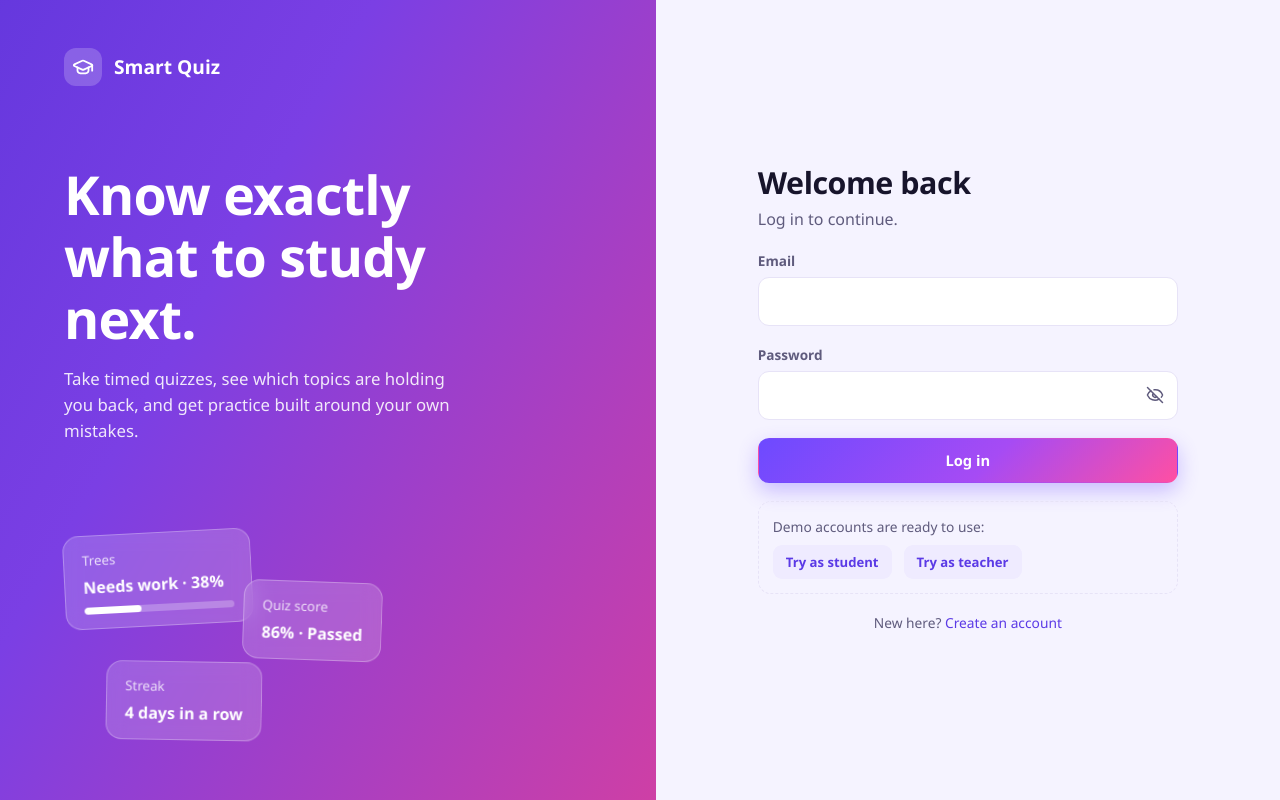
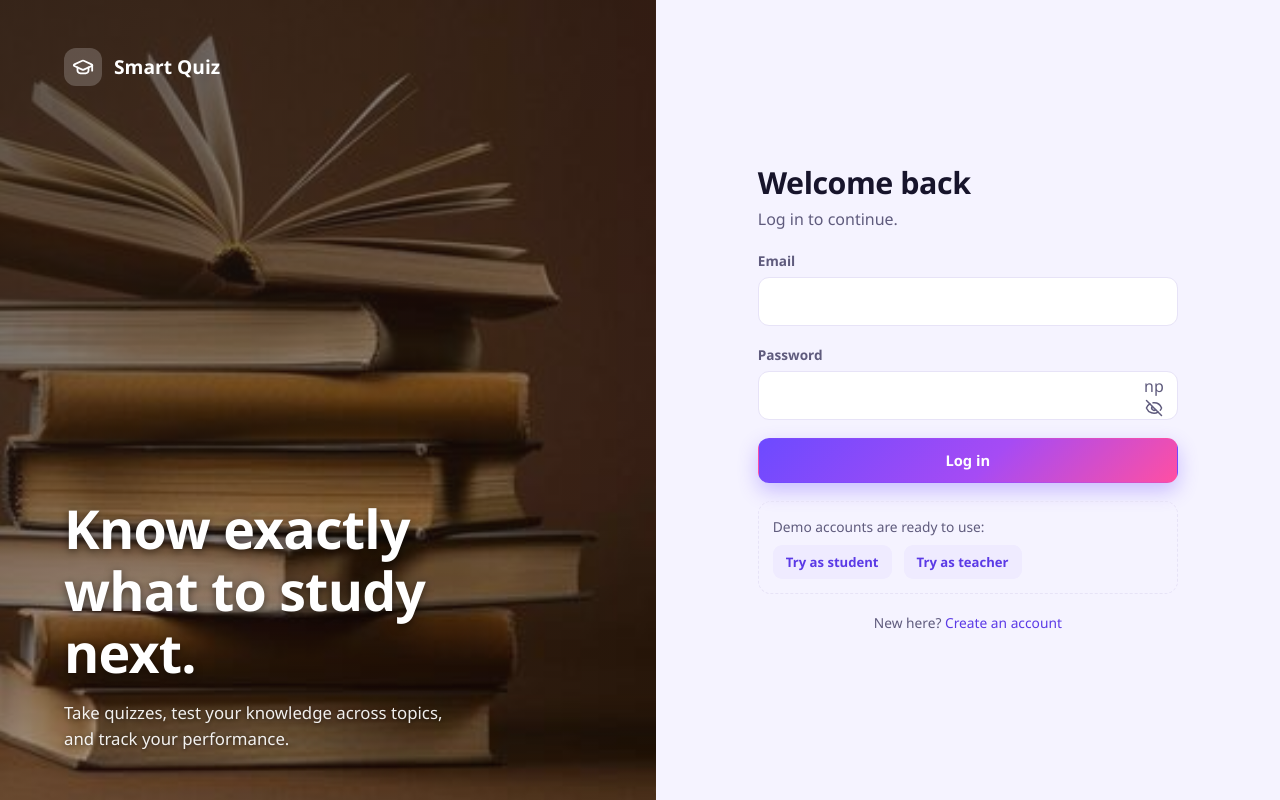
Before and after one commit to malikhussainali467-arch/SMART_QUIZ-MANAGEMENT-SYSTEM-AND-PERFORMANCE-ANALYZER, a React (Vite) app in the folder client/: page /login in a window 1280 px wide. Built offline with nearby package versions, Linux system fonts and the light colour scheme.

Commit message:
Replace auth hero gradient with book image

```diff
--- a/client/src/pages/auth/AuthPage.jsx
+++ b/client/src/pages/auth/AuthPage.jsx
@@ -3,6 +3,7 @@ import { Link, useNavigate } from 'react-router-dom';
 import { GraduationCap, Eye, EyeOff } from 'lucide-react';
 import { useAuth } from '../../context/AuthContext.jsx';
 import { homeFor } from '../../components/RouteGuards.jsx';
+import booksImage from '../../assets/books.jpg';
 
 const DEMOS = [
   { label: 'Try as student', email: 'student@quiz.com', password: 'student123' },
@@ -37,7 +38,16 @@ export default function AuthPage({ mode }) {
 
   return (
     <div className="auth">
-      <section className="auth-hero">
+      <section
+        className="auth-hero"
+        style={{
+          backgroundImage: `linear-gradient(135deg, rgba(35, 22, 14, 0.75) 0%, rgba(35, 22, 14, 0.45) 50%, rgba(35, 22, 14, 0.2) 100%), url(${booksImage})`,
+          backgroundSize: 'cover',
+          backgroundPosition: 'center right',
+          backgroundRepeat: 'no-repeat',
+          backgroundColor: '#3e271a',
+        }}
+      >
         <div className="brand">
           <span className="brand-mark"><GraduationCap size={22} /></span>
           Smart Quiz
@@ -45,23 +55,7 @@ export default function AuthPage({ mode }) {
 
         <div>
           <h1>Know exactly what to study next.</h1>
-          <p>Take timed quizzes, see which topics are holding you back, and get practice built around your own mistakes.</p>
-        </div>
-
-        <div className="hero-cards" aria-hidden="true">
-          <div className="hero-card" style={{ left: 0, top: 10, '--tilt': '-3deg' }}>
-            <small>Trees</small>
-            Needs work · 38%
-            <div className="meter"><i style={{ width: '38%' }} /></div>
-          </div>
-          <div className="hero-card" style={{ left: '34%', top: 70, animationDelay: '-2s', '--tilt': '2deg' }}>
-            <small>Quiz score</small>
-            86% · Passed
-          </div>
-          <div className="hero-card" style={{ left: '8%', top: 150, animationDelay: '-4s', '--tilt': '1deg' }}>
-            <small>Streak</small>
-            4 days in a row
-          </div>
+          <p>Take quizzes, test your knowledge across topics, and track your performance.</p>
         </div>
       </section>
 
@@ -111,7 +105,7 @@ export default function AuthPage({ mode }) {
                 onClick={() => setShowPassword((prev) => !prev)}
                 aria-label={showPassword ? 'Hide password' : 'Show password'}
               >
-                {showPassword ? <Eye size={18} /> : <EyeOff size={18} />}
+               np {showPassword ? <Eye size={18} /> : <EyeOff size={18} />}
               </button>
             </div>
           </div>
--- a/client/src/styles/layout.css
+++ b/client/src/styles/layout.css
@@ -38,13 +38,24 @@
 /* ---------- Login / register ---------- */
 .auth { display: grid; grid-template-columns: minmax(0, 1.05fr) minmax(0, 1fr); min-height: 100vh; }
 .auth-hero {
-  position: relative; overflow: hidden; display: flex; flex-direction: column; justify-content: space-between; gap: 40px; padding: 48px clamp(28px, 5vw, 72px); color: #fff;
-  background: linear-gradient(120deg, #4b2fd6, #7b3fe4, #d93f9d, #7b3fe4, #4b2fd6); background-size: 300% 300%; animation: drift 14s ease-in-out infinite alternate;
+  position: relative;
+  overflow: hidden;
+  display: flex;
+  flex-direction: column;
+  justify-content: space-between;
+  gap: 40px;
+  padding: 48px clamp(28px, 5vw, 72px);
+  color: #fff;
+  background-color: #3e271a;
+  background-image: linear-gradient(135deg, rgba(35, 22, 14, 0.75) 0%, rgba(35, 22, 14, 0.45) 50%, rgba(35, 22, 14, 0.2) 100%), url('/books.jpg');
+  background-size: cover;
+  background-position: center right;
+  background-repeat: no-repeat;
 }
 .auth-hero .brand { color: #fff; padding: 0; }
 .auth-hero .brand-mark { background: rgba(255, 255, 255, 0.2); box-shadow: none; }
-.auth-hero h1 { font-size: clamp(2.2rem, 4.2vw, 3.5rem); max-width: 14ch; font-weight: 750; }
-.auth-hero p { max-width: 42ch; opacity: 0.88; margin-top: 16px; font-size: 1.05rem; }
+.auth-hero h1 { font-size: clamp(2.2rem, 4.2vw, 3.5rem); max-width: 14ch; font-weight: 750; text-shadow: 0 2px 8px rgba(0, 0, 0, 0.5); }
+.auth-hero p { max-width: 42ch; opacity: 0.92; margin-top: 16px; font-size: 1.05rem; text-shadow: 0 1px 4px rgba(0, 0, 0, 0.6); }
 .hero-cards { position: relative; height: 230px; }
 .hero-card { position: absolute; padding: 14px 18px; border-radius: 16px; background: rgba(255, 255, 255, 0.16); border: 1px solid rgba(255, 255, 255, 0.28); backdrop-filter: blur(10px); font-weight: 600; animation: float 6s ease-in-out infinite; }
 .hero-card small { display: block; font-weight: 500; opacity: 0.8; margin-bottom: 4px; }
```
Also changed, not shown: client/public/books.jpg (added), client/src/assets/books.jpg (added), 7 other files (tests, documents, lock files or other folders).
